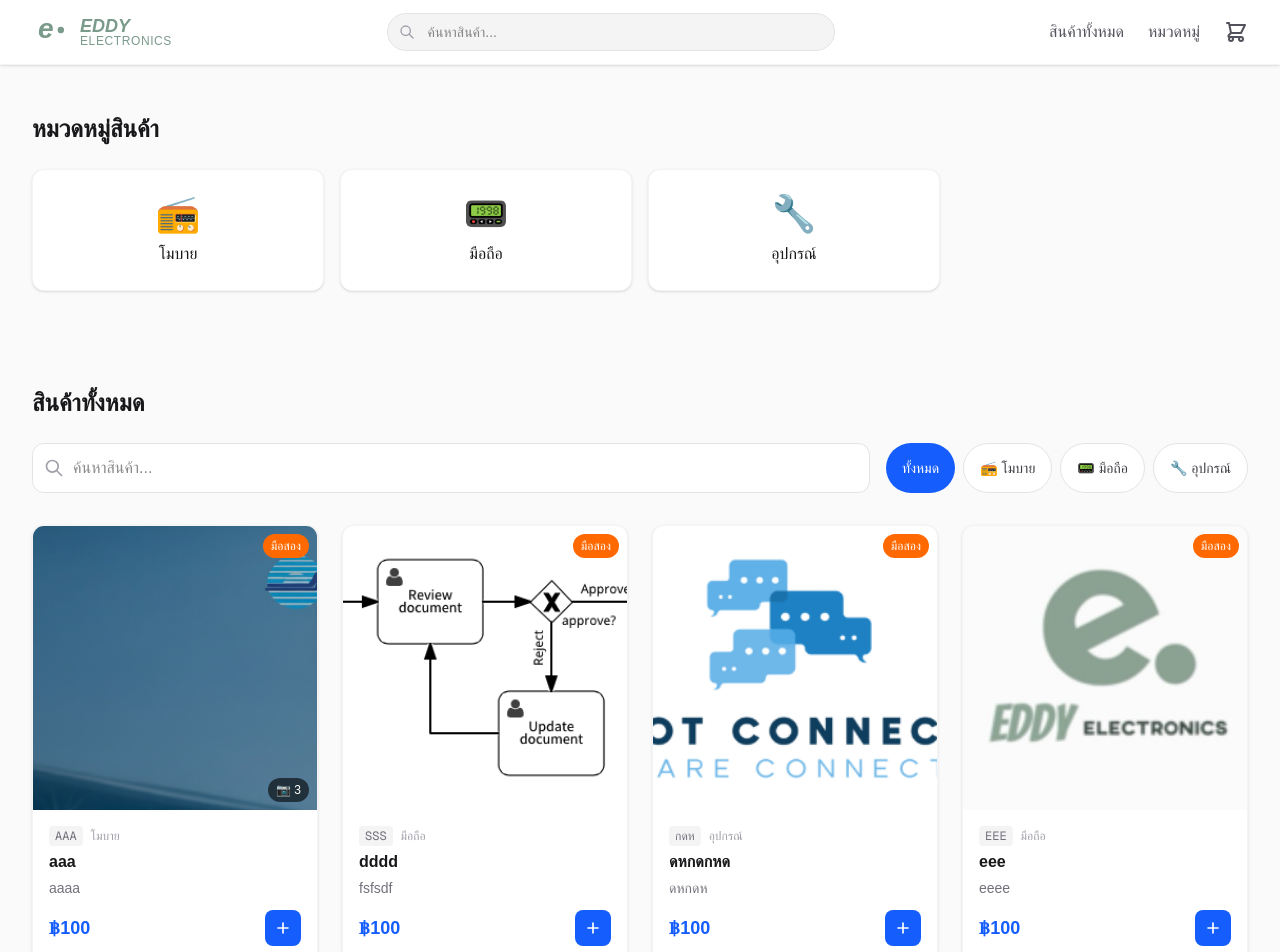
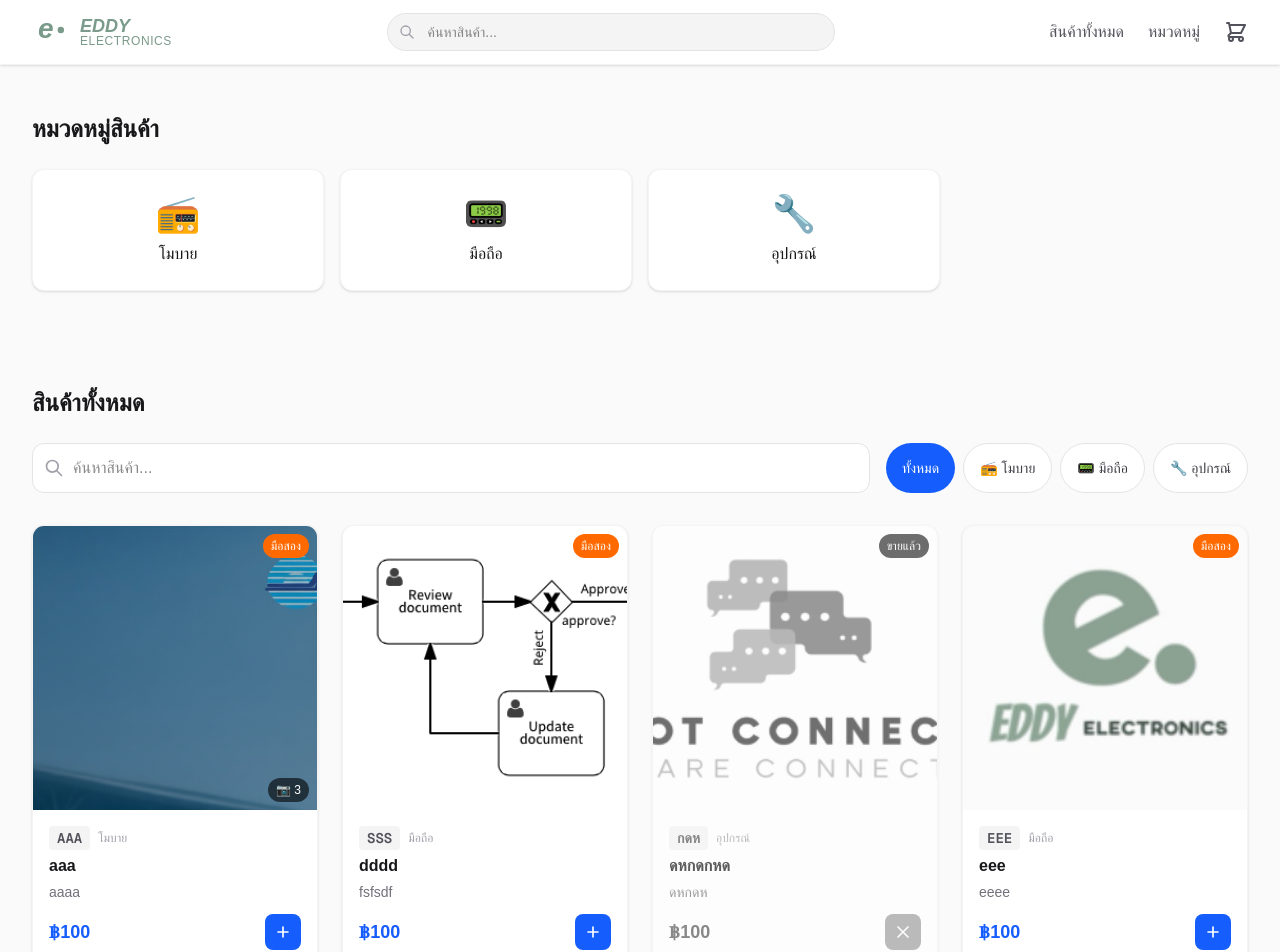
Before and after one commit to eddyElectronics/eddyshop, a Next.js app: page / in a window 1280 px wide. Shown: the top 952 px of the page. Built offline with nearby package versions, Linux system fonts and the light colour scheme.

Commit message:
fix: add sold field support to home page and products page

```diff
--- a/app/page.tsx
+++ b/app/page.tsx
@@ -92,12 +92,15 @@ export default function Home() {
           <div className="p-6">
             <div className="flex items-center gap-2 mb-2">
               {product.productCode && (
-                <span className="font-mono text-xs bg-zinc-100 dark:bg-zinc-800 px-2 py-1 rounded">
+                <span className="font-mono text-sm bg-zinc-100 dark:bg-zinc-800 px-2 py-1 rounded font-semibold">
                   {product.productCode}
                 </span>
               )}
               <span className="text-sm text-zinc-500">{product.category}</span>
-              {product.isUsed && (
+              {product.sold && (
+                <span className="bg-red-600 text-white text-xs px-2 py-1 rounded-full">ขายแล้ว</span>
+              )}
+              {!product.sold && product.isUsed && (
                 <span className="bg-orange-500 text-white text-xs px-2 py-1 rounded-full">มือสอง</span>
               )}
             </div>
@@ -105,6 +108,14 @@ export default function Home() {
             <p className="text-zinc-600 dark:text-zinc-400 mb-4">{product.description}</p>
             <div className="flex items-center justify-between">
               <span className="text-3xl font-bold text-blue-600">{formatPrice(product.price)}</span>
+              {product.sold ? (
+                <span className="flex items-center gap-2 px-6 py-3 bg-zinc-400 text-white rounded-full cursor-not-allowed">
+                  <svg className="w-5 h-5" fill="none" stroke="currentColor" viewBox="0 0 24 24">
+                    <path strokeLinecap="round" strokeLinejoin="round" strokeWidth={2} d="M6 18L18 6M6 6l12 12" />
+                  </svg>
+                  สินค้าขายแล้ว
+                </span>
+              ) : (
                 <button
                   onClick={() => {
                     addItem(product);
@@ -117,6 +128,7 @@ export default function Home() {
                   </svg>
                   เพิ่มลงตะกร้า
                 </button>
+              )}
             </div>
           </div>
         </div>
@@ -128,11 +140,12 @@ export default function Home() {
   const ProductCard = ({ product }: { product: Product }) => {
     const imageUrl = product.images?.[0] || product.image || '/images/products/placeholder.jpg';
     const imageCount = product.images?.length || 1;
+    const isSold = product.sold === true;
 
     return (
       <div
         onClick={() => setSelectedProduct(product)}
-        className="group cursor-pointer bg-white dark:bg-zinc-900 rounded-xl shadow-sm hover:shadow-lg transition-all border border-zinc-100 dark:border-zinc-800 overflow-hidden"
+        className={`group cursor-pointer bg-white dark:bg-zinc-900 rounded-xl shadow-sm hover:shadow-lg transition-all border border-zinc-100 dark:border-zinc-800 overflow-hidden ${isSold ? 'grayscale opacity-70' : ''}`}
       >
         <div className="relative aspect-square overflow-hidden bg-zinc-100 dark:bg-zinc-800">
           <Image
@@ -147,7 +160,12 @@ export default function Home() {
               📷 {imageCount}
             </span>
           )}
-          {product.isUsed && (
+          {isSold && (
+            <span className="absolute top-2 right-2 bg-red-600 text-white text-xs px-2 py-1 rounded-full z-10">
+              ขายแล้ว
+            </span>
+          )}
+          {!isSold && product.isUsed && (
             <span className="absolute top-2 right-2 bg-orange-500 text-white text-xs px-2 py-1 rounded-full">
               มือสอง
             </span>
@@ -161,7 +179,7 @@ export default function Home() {
         <div className="p-4">
           <div className="flex items-center gap-2 mb-1">
             {product.productCode && (
-              <span className="font-mono text-xs bg-zinc-100 dark:bg-zinc-800 px-1.5 py-0.5 rounded text-zinc-500">
+              <span className="font-mono text-sm bg-zinc-100 dark:bg-zinc-800 px-2 py-0.5 rounded text-zinc-600 dark:text-zinc-300 font-semibold">
                 {product.productCode}
               </span>
             )}
@@ -171,6 +189,13 @@ export default function Home() {
           <p className="text-sm text-zinc-500 mt-1 line-clamp-2">{product.description}</p>
           <div className="flex items-center justify-between mt-3">
             <span className="text-lg font-bold text-blue-600">{formatPrice(product.price)}</span>
+            {isSold ? (
+              <span className="p-2 bg-zinc-400 text-white rounded-lg cursor-not-allowed" title="สินค้าขายแล้ว">
+                <svg className="w-5 h-5" fill="none" stroke="currentColor" viewBox="0 0 24 24">
+                  <path strokeLinecap="round" strokeLinejoin="round" strokeWidth={2} d="M6 18L18 6M6 6l12 12" />
+                </svg>
+              </span>
+            ) : (
               <button
                 onClick={(e) => {
                   e.stopPropagation();
@@ -183,6 +208,7 @@ export default function Home() {
                   <path strokeLinecap="round" strokeLinejoin="round" strokeWidth={2} d="M12 6v6m0 0v6m0-6h6m-6 0H6" />
                 </svg>
               </button>
+            )}
           </div>
         </div>
       </div>
--- a/app/products/page.tsx
+++ b/app/products/page.tsx
@@ -1,6 +1,9 @@
-import { getProducts, searchProducts, getProductsByCategory } from '@/lib/products';
 import { getCategories } from '@/lib/categories';
+import { getProducts } from '@/lib/db';
 import ProductCard from '../components/ProductCard';
+
+// Use dynamic rendering since products are stored in Vercel Blob
+export const dynamic = 'force-dynamic';
 
 interface ProductsPageProps {
   searchParams: Promise<{ search?: string; category?: string }>;
@@ -11,13 +14,20 @@ export default async function ProductsPage({ searchParams }: ProductsPageProps)
   const searchQuery = params.search;
   const categoryFilter = params.category;
 
-  let products = getProducts();
+  let products = await getProducts();
   const categories = getCategories();
 
   if (searchQuery) {
-    products = searchProducts(searchQuery);
+    const query = searchQuery.toLowerCase();
+    products = products.filter(
+      product =>
+        product.productCode?.toLowerCase().includes(query) ||
+        product.name.toLowerCase().includes(query) ||
+        product.description.toLowerCase().includes(query) ||
+        product.category.toLowerCase().includes(query)
+    );
   } else if (categoryFilter) {
-    products = getProductsByCategory(categoryFilter);
+    products = products.filter(product => product.category === categoryFilter);
   }
 
   return (
```
Lines whose indentation alone changed are shown as unchanged.
